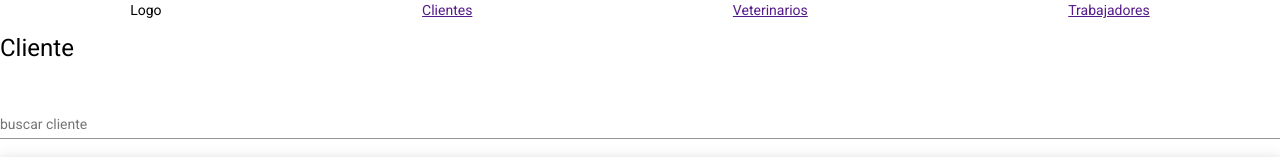
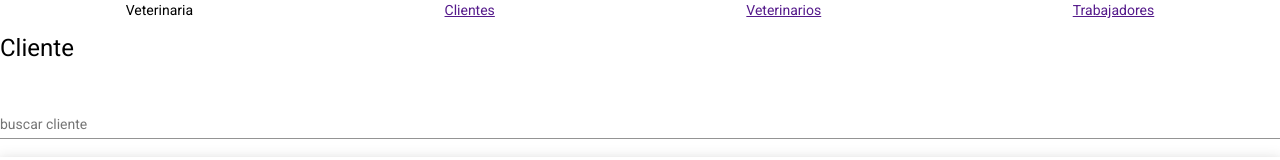
Before and after one commit to MarlonSoria/VeterinariaAngular, an Angular app in the folder Desktop/daw/frontdaw/: page / in a window 1280 px wide. Shown: the top 160 px of the page. Built offline with nearby package versions, Linux system fonts and the light colour scheme; no server answers.

Commit message:
cambios adiciones v1.1

```diff
--- a/Desktop/daw/frontdaw/src/app/app.component.html
+++ b/Desktop/daw/frontdaw/src/app/app.component.html
@@ -1,5 +1,5 @@
 <header style="display: flex; justify-content: space-around;">
-    <p>Logo</p>
+    <p>Veterinaria</p>
     <a href="">Clientes</a>
     <a href="">Veterinarios</a>
     <a href="">Trabajadores</a>
```
